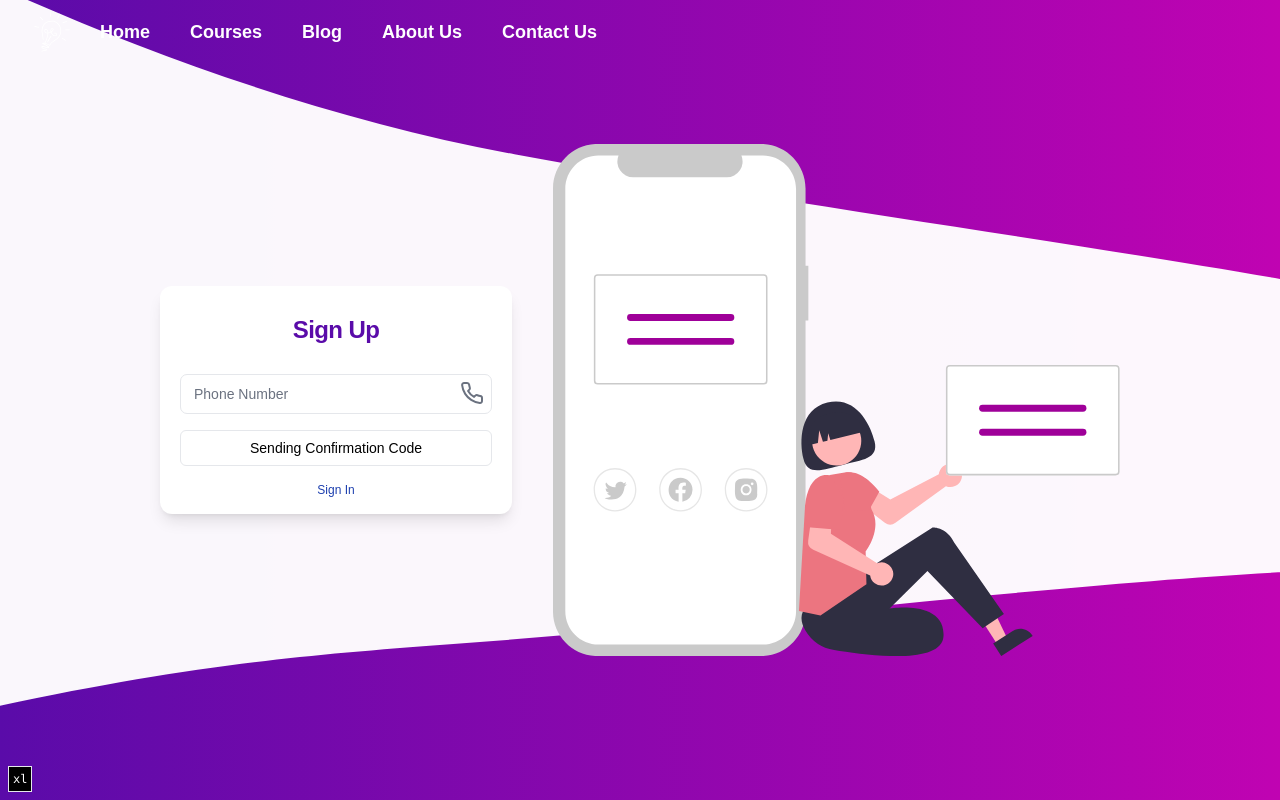
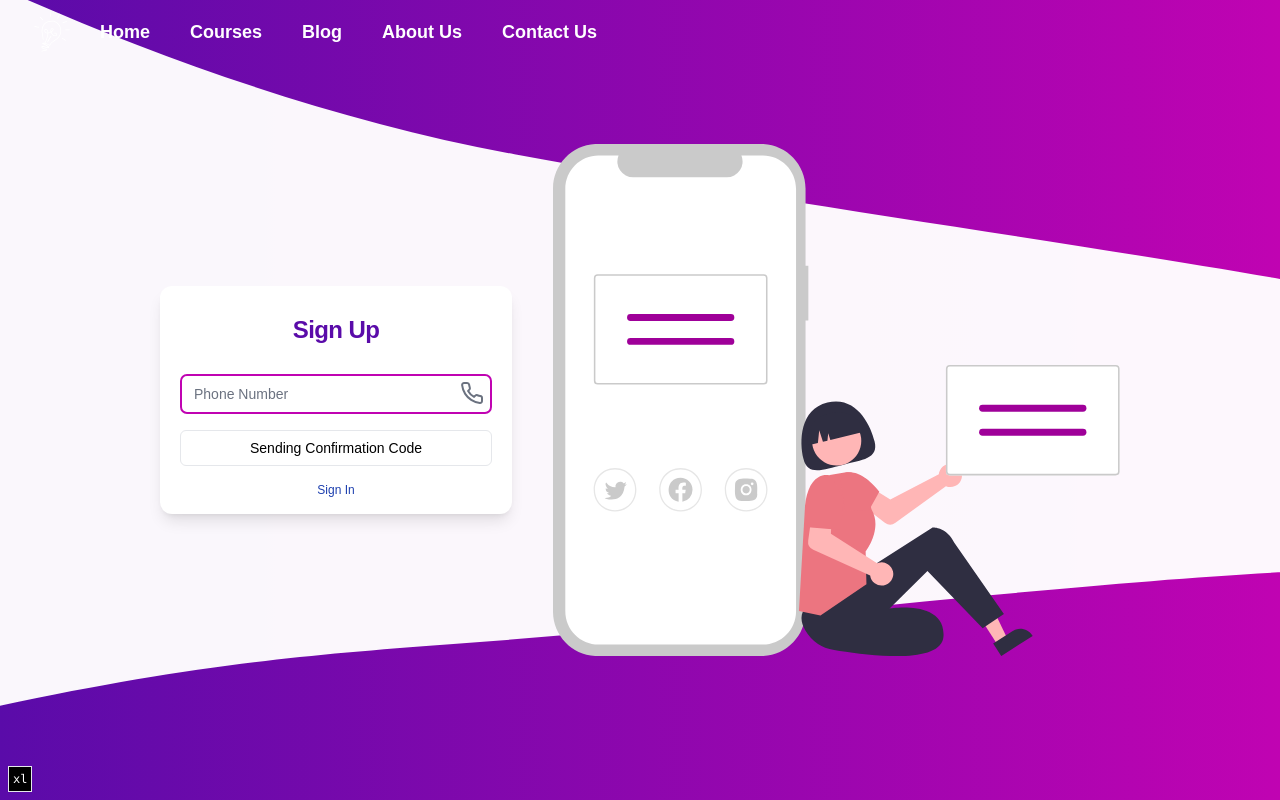
Before and after one commit to academy-react/luminous, a Next.js app: page /en/sign-up in a window 1280 px wide. Built offline with nearby package versions, Linux system fonts and the light colour scheme; a web font is replaced by a local one.

Commit message:
refactor: input field styles turned to cva

```diff
--- a/src/components/common/animated-input.tsx
+++ b/src/components/common/animated-input.tsx
@@ -1,5 +1,6 @@
 import * as React from "react";
 
+import { cva, type VariantProps } from "class-variance-authority";
 import { Eye, EyeOff, type LucideIcon } from "lucide-react";
 
 import { cn } from "@/lib/utils";
@@ -9,28 +10,45 @@ import { Input, type InputProps } from "@/components/ui/input";
 
 import { type Locale } from "#/i18n.config";
 
-export interface AnimatedInputProps extends InputProps {
+const inputVariants = cva(
+  "peer h-full w-full rounded-[7px] border-t-transparent bg-transparent px-3 py-2.5 !pe-9 font-sans text-sm font-normal text-gray-700 outline outline-0 transition-all disabled:border-0 disabled:bg-gray-50",
+  {
+    variants: {
+      inputVariant: {
+        default:
+          "border border-gray-200 placeholder-shown:border placeholder-shown:border-gray-200",
+        auth: "border-2 border-purple-secondary placeholder-shown:border-2 placeholder-shown:border-purple-secondary",
+      },
+      inputError: {
+        none: "focus:border-2 focus:border-blue-500 focus:border-t-transparent focus:outline-0",
+        error:
+          "focus:border-2 focus:border-red-500 focus:border-t-transparent focus:outline-0",
+      },
+    },
+    defaultVariants: {
+      inputVariant: "default",
+      inputError: "none",
+    },
+  }
+);
+
+export interface AnimatedInputProps
+  extends InputProps,
+    VariantProps<typeof inputVariants> {
   lang: Locale;
   Icon: LucideIcon;
   label: string;
-  wrapperClassName?: string;
-  inputClassName?: string;
 }
 
 export const AnimatedInput = React.forwardRef<
   HTMLInputElement,
   AnimatedInputProps
->(({ lang, Icon, label, wrapperClassName, inputClassName, ...props }, ref) => {
+>(({ lang, Icon, label, inputVariant, ...props }, ref) => {
   const { error } = useFormField();
   const [isFocused, setIsFocus] = React.useState(false);
 
   return (
-    <div
-      className={cn(
-        "group relative h-10 w-full min-w-[200px]",
-        wrapperClassName
-      )}
-    >
+    <div className="group relative h-10 w-full min-w-[200px]">
       <div
         className={cn(
           "absolute top-[42%] grid h-5 w-5 -translate-y-2/4 place-items-center",
@@ -47,11 +65,10 @@ export const AnimatedInput = React.forwardRef<
       <Input
         placeholder=" "
         className={cn(
-          "peer h-full w-full rounded-[7px] border border-gray-200 border-t-transparent bg-transparent px-3 py-2.5 !pe-9 font-sans text-sm font-normal text-gray-700 outline outline-0 transition-all placeholder-shown:border placeholder-shown:border-gray-200 disabled:border-0 disabled:bg-gray-50",
-          error
-            ? "focus:border-2 focus:border-red-500 focus:border-t-transparent focus:outline-0"
-            : "focus:border-2 focus:border-blue-500 focus:border-t-transparent focus:outline-0",
-          inputClassName
+          inputVariants({
+            inputVariant,
+            inputError: error ? "error" : "none",
+          })
         )}
         {...props}
         ref={ref}
@@ -76,28 +93,23 @@ export const AnimatedInput = React.forwardRef<
 });
 AnimatedInput.displayName = "AnimatedInput";
 
-export interface AnimatedPasswordInputProps extends InputProps {
+export interface AnimatedPasswordInputProps
+  extends InputProps,
+    VariantProps<typeof inputVariants> {
   lang: Locale;
   label: string;
-  wrapperClassName?: string;
-  inputClassName?: string;
 }
 
 export const AnimatedPasswordInput = React.forwardRef<
   HTMLInputElement,
   AnimatedPasswordInputProps
->(({ lang, label, wrapperClassName, inputClassName, ...props }, ref) => {
+>(({ lang, label, inputVariant, ...props }, ref) => {
   const { error } = useFormField();
   const [isFocused, setIsFocus] = React.useState(false);
   const [showPassword, setShowPassword] = React.useState(false);
 
   return (
-    <div
-      className={cn(
-        "group relative h-10 w-full min-w-[200px]",
-        wrapperClassName
-      )}
-    >
+    <div className="group relative h-10 w-full min-w-[200px]">
       <div
         className={cn(
           "absolute top-[42%] grid h-5 w-5 -translate-y-2/4 place-items-center",
@@ -123,11 +135,10 @@ export const AnimatedPasswordInput = React.forwardRef<
         placeholder=" "
         type={showPassword ? "text" : "password"}
         className={cn(
-          "peer h-full w-full rounded-[7px] border border-gray-200 border-t-transparent bg-transparent px-3 py-2.5 !pe-9 font-sans text-sm font-normal text-gray-700 outline outline-0 transition-all placeholder-shown:border placeholder-shown:border-gray-200 disabled:border-0 disabled:bg-gray-50",
-          error
-            ? "focus:border-2 focus:border-red-500 focus:border-t-transparent focus:outline-0"
-            : "focus:border-2 focus:border-blue-500 focus:border-t-transparent focus:outline-0",
-          inputClassName
+          inputVariants({
+            inputVariant,
+            inputError: error ? "error" : "none",
+          })
         )}
         {...props}
         ref={ref}
--- a/src/components/forms/sign-in-form.tsx
+++ b/src/components/forms/sign-in-form.tsx
@@ -13,6 +13,8 @@ import {
 } from "@/types/validations/auth.validation";
 import { signInForm } from "@/dict/auth/auth.dict";
 
+import { Button } from "@/components/ui/button";
+import { Checkbox } from "@/components/ui/checkbox";
 import {
   Form,
   FormControl,
@@ -26,9 +28,6 @@ import {
 } from "@/components/common/animated-input";
 
 import { type Locale } from "#/i18n.config";
-
-import { Button } from "../ui/button";
-import { Checkbox } from "../ui/checkbox";
 
 export const SignInForm = ({ lang }: { lang: Locale }) => {
   const [isLoading, setIsLoading] = useState(false);
@@ -63,8 +62,7 @@ export const SignInForm = ({ lang }: { lang: Locale }) => {
                   lang={lang}
                   Icon={User2}
                   label={signInForm.username[lang]}
-                  wrapperClassName=""
-                  inputClassName="border-2 placeholder-shown:border-2 border-purple-secondary placeholder-shown:border-purple-secondary"
+                  inputVariant="auth"
                   {...field}
                 />
               </FormControl>
@@ -80,7 +78,7 @@ export const SignInForm = ({ lang }: { lang: Locale }) => {
                 <AnimatedPasswordInput
                   lang={lang}
                   label={signInForm.password[lang]}
-                  inputClassName="border-2 placeholder-shown:border-2 border-purple-secondary placeholder-shown:border-purple-secondary"
+                  inputVariant="auth"
                   {...field}
                 />
               </FormControl>
--- a/src/components/forms/sign-up-form-first.tsx
+++ b/src/components/forms/sign-up-form-first.tsx
@@ -12,13 +12,12 @@ import {
 } from "@/types/validations/auth.validation";
 import { firstSignUpForm } from "@/dict/auth/auth.dict";
 
+import { Button } from "@/components/ui/button";
 import { Form, FormControl, FormField, FormItem } from "@/components/ui/form";
+import { AnimatedInput } from "@/components/common/animated-input";
 import { type SignUpFormStates } from "@/app/[lang]/(auth)/sign-up/page";
 
 import { type Locale } from "#/i18n.config";
-
-import { AnimatedInput } from "../common/animated-input";
-import { Button } from "../ui/button";
 
 export const FirstSignUpForm = ({
   lang,
@@ -56,6 +55,7 @@ export const FirstSignUpForm = ({
                   lang={lang}
                   Icon={Phone}
                   label={firstSignUpForm.phone[lang]}
+                  inputVariant="auth"
                   {...field}
                 />
               </FormControl>
--- a/src/components/forms/sign-up-form-second.tsx
+++ b/src/components/forms/sign-up-form-second.tsx
@@ -17,8 +17,8 @@ import { type SignUpFormStates } from "@/app/[lang]/(auth)/sign-up/page";
 
 import { type Locale } from "#/i18n.config";
 
+import { AnimatedPasswordInput } from "../common/animated-input";
 import { Button } from "../ui/button";
-import { AnimatedPasswordInput } from "../common/animated-input";
 
 export const SecondSignUpForm = ({
   lang,
@@ -52,6 +52,7 @@ export const SecondSignUpForm = ({
                 <AnimatedPasswordInput
                   lang={lang}
                   label={secondSignUpForm.code[lang]}
+                  inputVariant="auth"
                   {...field}
                 />
               </FormControl>
--- a/src/components/forms/sign-up-form-third.tsx
+++ b/src/components/forms/sign-up-form-third.tsx
@@ -59,6 +59,7 @@ export const ThirdSignUpForm = ({
                   lang={lang}
                   Icon={Mail}
                   label={thirdSignUpForm.email[lang]}
+                  inputVariant="auth"
                   {...field}
                 />
               </FormControl>
```
